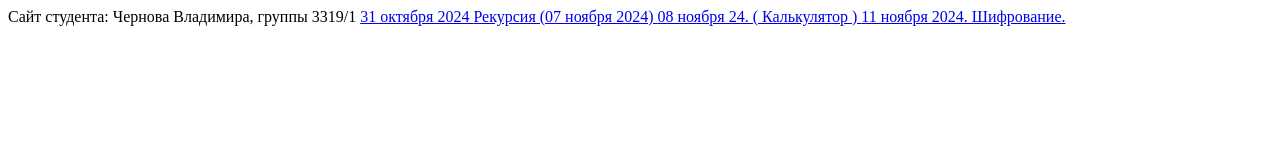
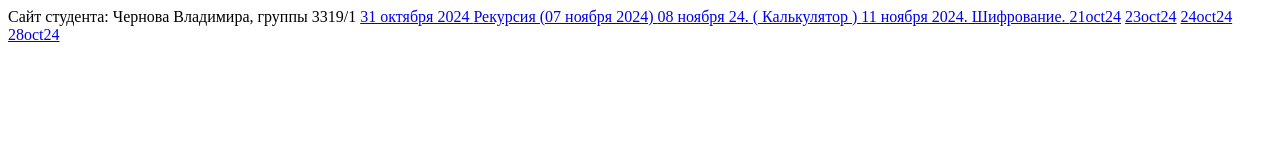
Before and after one commit to VovaDrift/VovaDrift.github.io, a plain HTML site: page index.html in a window 1280 px wide. Drawn offline with Linux system fonts and the light colour scheme.

Commit message:
index.html

```diff
--- a/index.html
+++ b/index.html
@@ -11,5 +11,9 @@
     <a href="07nov24.html">Рекурсия (07 ноября 2024) </a>
     <a href="08nov24.html">08 ноября 24. ( Калькулятор ) </a>
     <a href="11nov24.html">11 ноября 2024. Шифрование. </a>
+    <a href="21okt24.html">21oct24</a>
+    <a href="23okt24.html">23oct24</a>
+    <a href="24okt24.html">24oct24</a>
+    <a href="28okt24.html">28oct24</a>
 </body>
 </html>
```
